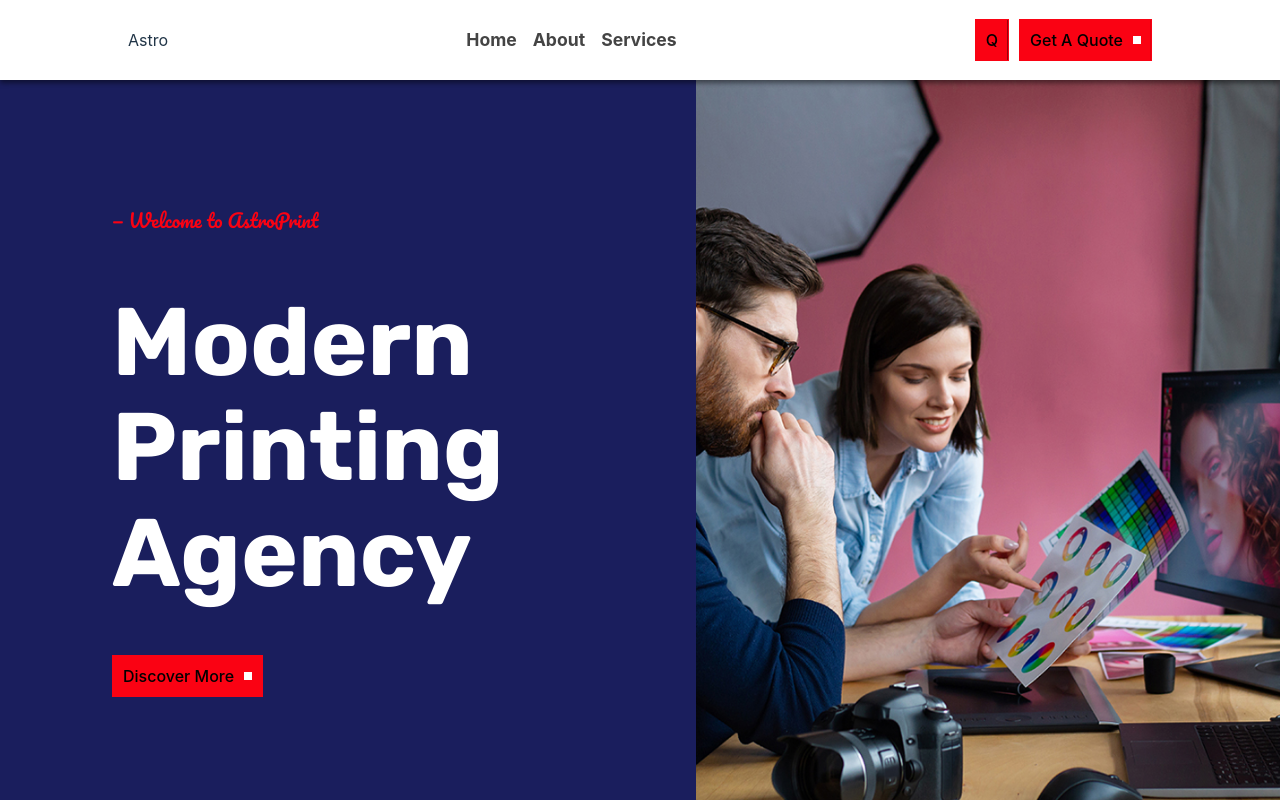
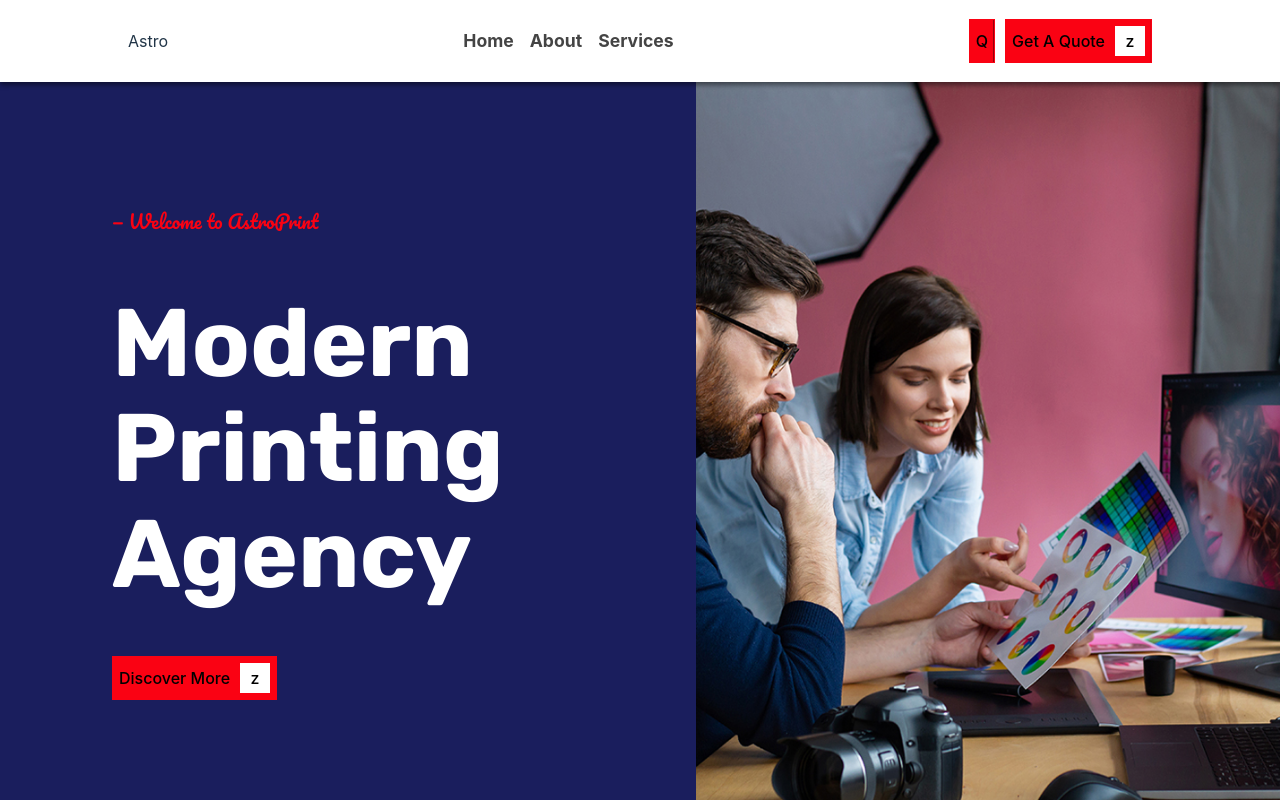
Before and after one commit to Successagent/AstroPrint, a React (Vite) app: page / in a window 1280 px wide. Shown: the top 800 px of the page. Built offline with nearby package versions, Linux system fonts and the light colour scheme.

Commit message:
update button styles

```diff
--- a/src/components/Button/Button.jsx
+++ b/src/components/Button/Button.jsx
@@ -1,11 +1,15 @@
 import React, { useState } from "react";
 import ButtonStyles from "./Button.module.css";
 
-function Button({ children, className }) {
+function Button({ children, className, fillFlex }) {
   return (
-    <button className={`${ButtonStyles.button} ${className}`}>
+    <button
+      className={`${ButtonStyles.button} ${
+        fillFlex ? "" : ButtonStyles.fillFlex
+      } ${className}`}
+    >
       <p>{children}</p>
-      <div className={ButtonStyles.arrowContainer}></div>
+      <div className={ButtonStyles.arrowContainer}>z</div>
     </button>
   );
 }
--- a/src/components/Button/Button.module.css
+++ b/src/components/Button/Button.module.css
@@ -4,9 +4,12 @@
   display: flex;
   align-items: center;
   gap: 10px;
-  padding: 10px;
+  padding: 6px;
   position: relative;
   overflow: hidden;
+}
+
+.fillFlex {
   align-self: flex-start;
 }
 
@@ -25,8 +28,12 @@
   z-index: 0;
   transform: translate(200%);
 }
+
+.button p {
+  transition: all 200ms;
+}
 .button::before {
-  transition: all 200ms;
+  animation: slideOut 200ms both;
 }
 .button:hover {
   color: #fff;
@@ -37,7 +44,12 @@
 
 .arrowContainer {
   padding: 4px;
+  height: 30px;
+  width: 30px;
   background: #fff;
+  display: flex;
+  align-items: center;
+  justify-content: center;
 }
 
 @keyframes slideIn {
@@ -48,3 +60,11 @@
     transform: translate(100%);
   }
 }
+@keyframes slideOut {
+  0% {
+    transform: translate(100%);
+  }
+  100% {
+    transform: translate(200%);
+  }
+}
```
